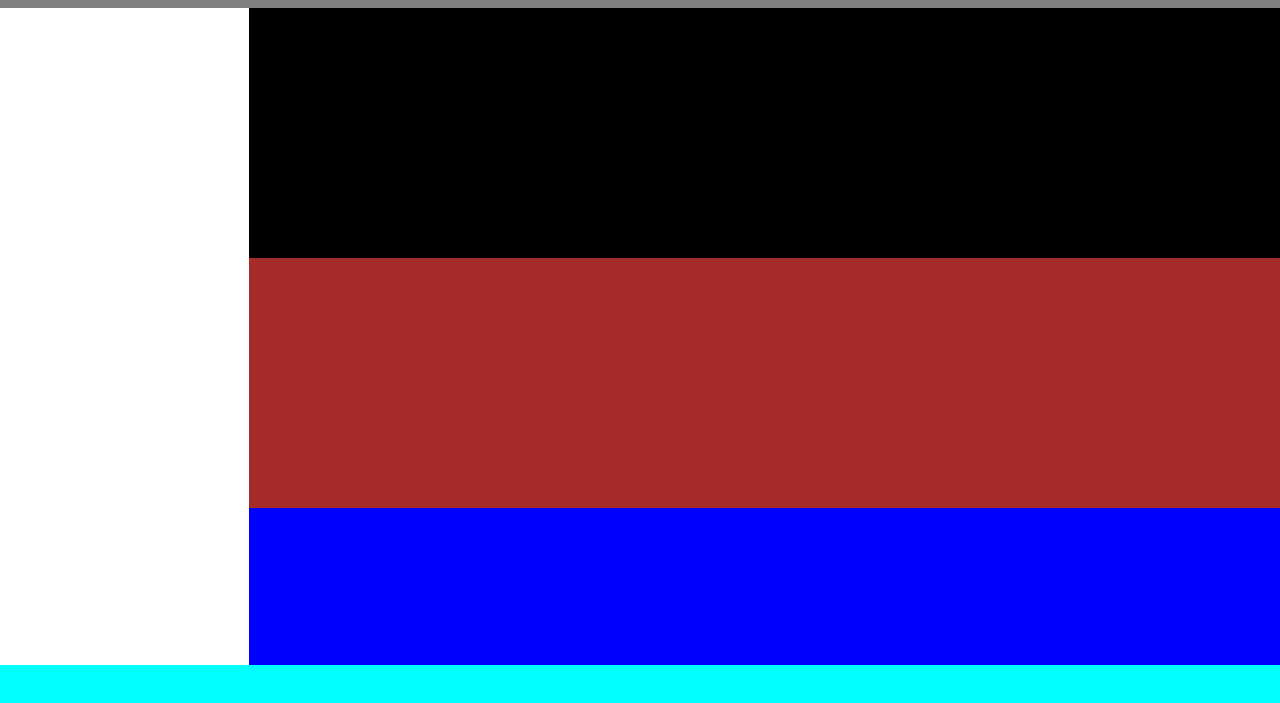
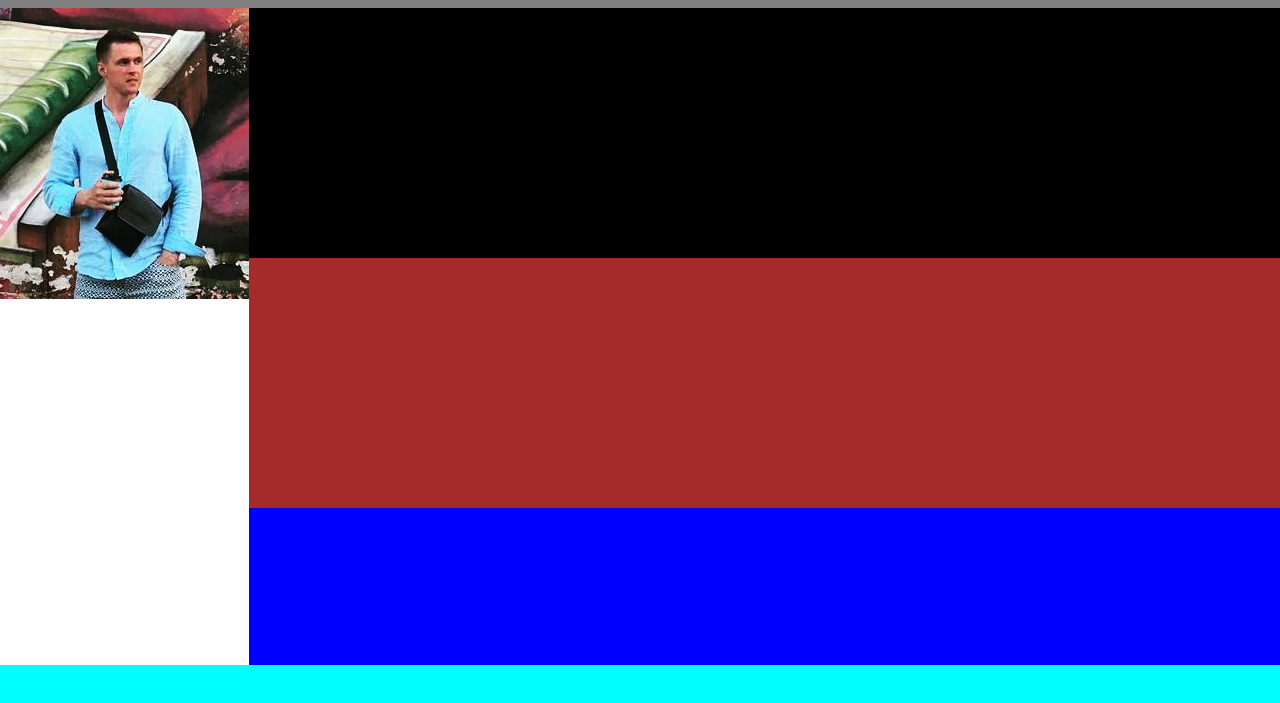
Before and after one commit to Shkirenkoroma/rsschool-cv, a plain HTML site: page index.html in a window 1280 px wide. Shown: the part 103-806 px from the top of the page. Drawn offline with Linux system fonts and the light colour scheme; a web font is replaced by a local one.

Commit message:
fix : change direction for my photo

```diff
--- a/style.css
+++ b/style.css
@@ -38,7 +38,7 @@ align-items: center;
 aside{
 
 
-    background: url('..//MyFirstPhoto.jpg') #fff no-repeat;
+    background: url('../MyFirstPhoto.jpg') #fff no-repeat;
     position: absolute;
     width: 249px;
     height: 657px;
```
